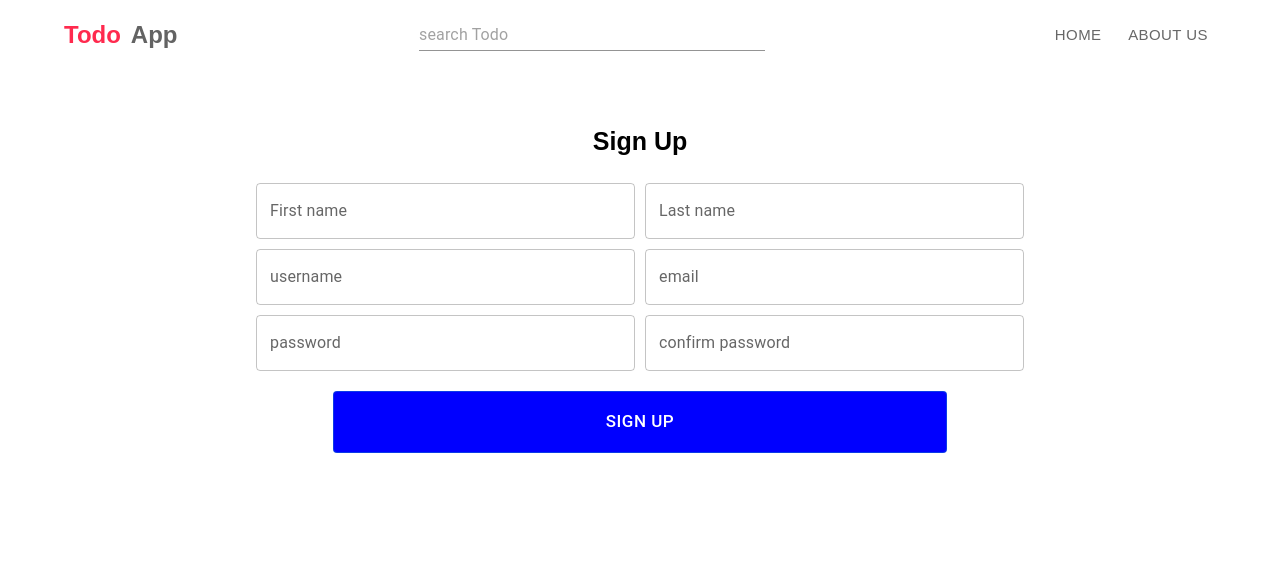
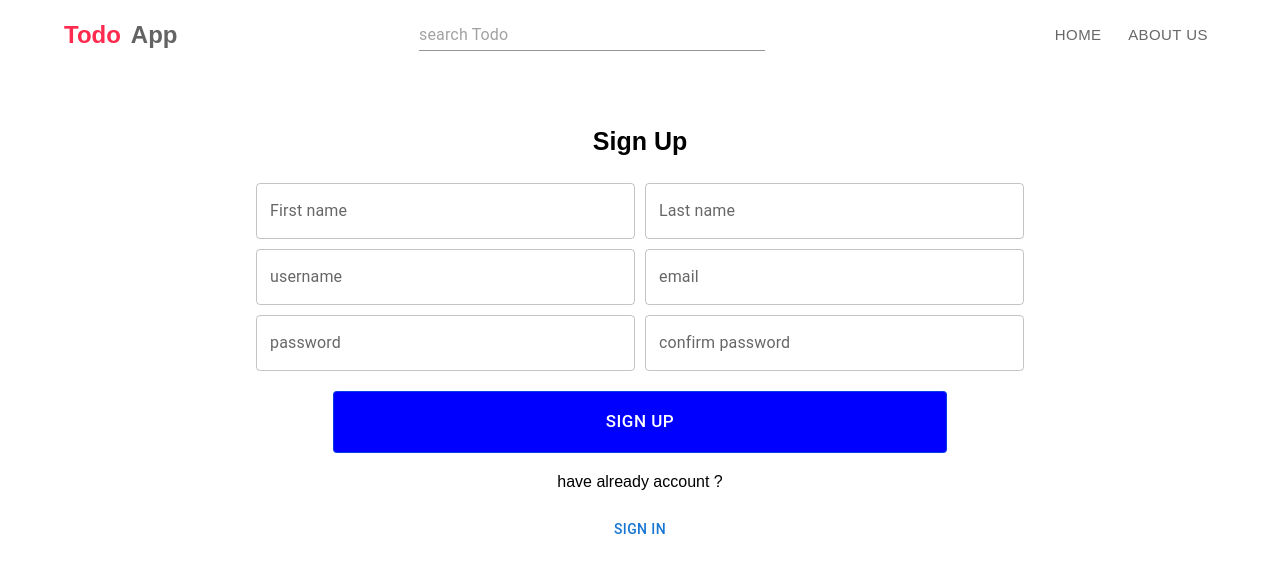
Before and after one commit to rahid-codeinstack/mern-todo-app, a React app in the folder frontend/: page /sign-up in a window 1280 px wide. Shown: the top 572 px of the page. Built offline with nearby package versions, Linux system fonts and the light colour scheme; the HTML template or start-up script is replaced by a standard one.

Commit message:
update sign up component

```diff
--- a/frontend/src/pages/SignUp/signUp.jsx
+++ b/frontend/src/pages/SignUp/signUp.jsx
@@ -1,7 +1,7 @@
 import React, { useState } from "react";
-import { Box, TextField , FormControl, Button  , Alert } from "@mui/material";
+import { Box, TextField , FormControl, Button  , Alert, ButtonBase } from "@mui/material";
 import { postUser } from "../../services/user.service";
-import { useNavigate } from "react-router-dom";
+import { useNavigate , Link } from "react-router-dom";
 
 
 function SignUp() {
@@ -226,6 +226,16 @@ const navigate = useNavigate();
               Sign up
             </Button>
           </Box>
+          <Box color={"black"} margin={'20px'} textAlign={"center"}  fontFamily={'sans-serif'}>
+            have already account ?
+          </Box>
+         <Box color={'black'} textAlign={"center"} fontWeight={'900'} data-testid='navigation-box'>
+           <Link to={'/sign-in'} data-testid='link-to-sign-in' >
+            <Button>
+              Sign in
+            </Button>
+            </Link>
+         </Box>
         </Box>
       </FormControl>
     </>
```
Also changed, not shown: 1 other file (tests, documents, lock files or other folders).
